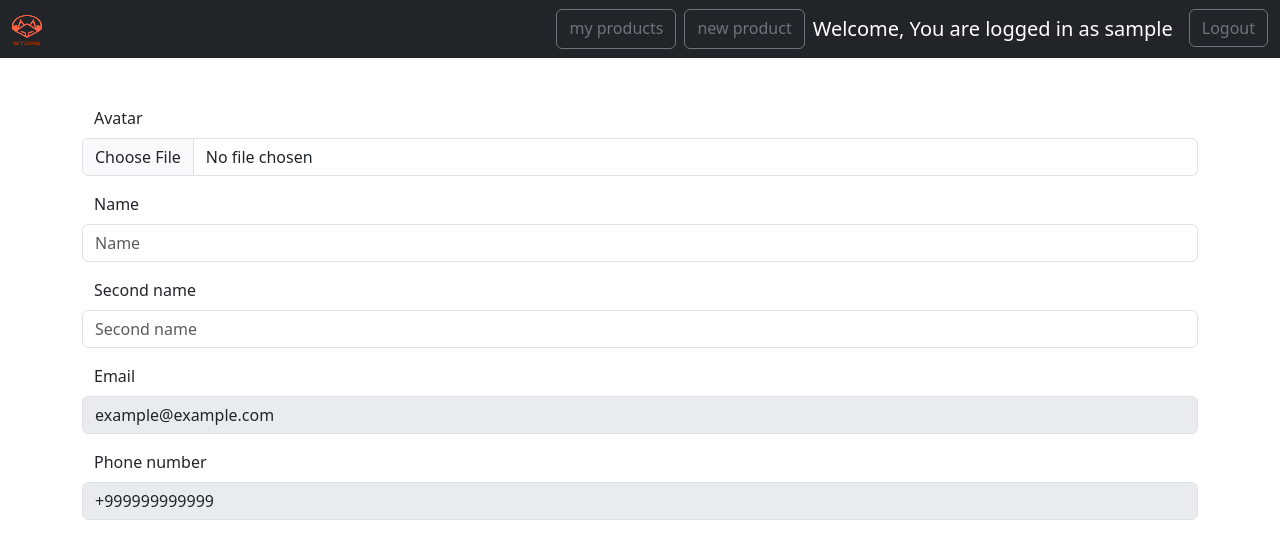
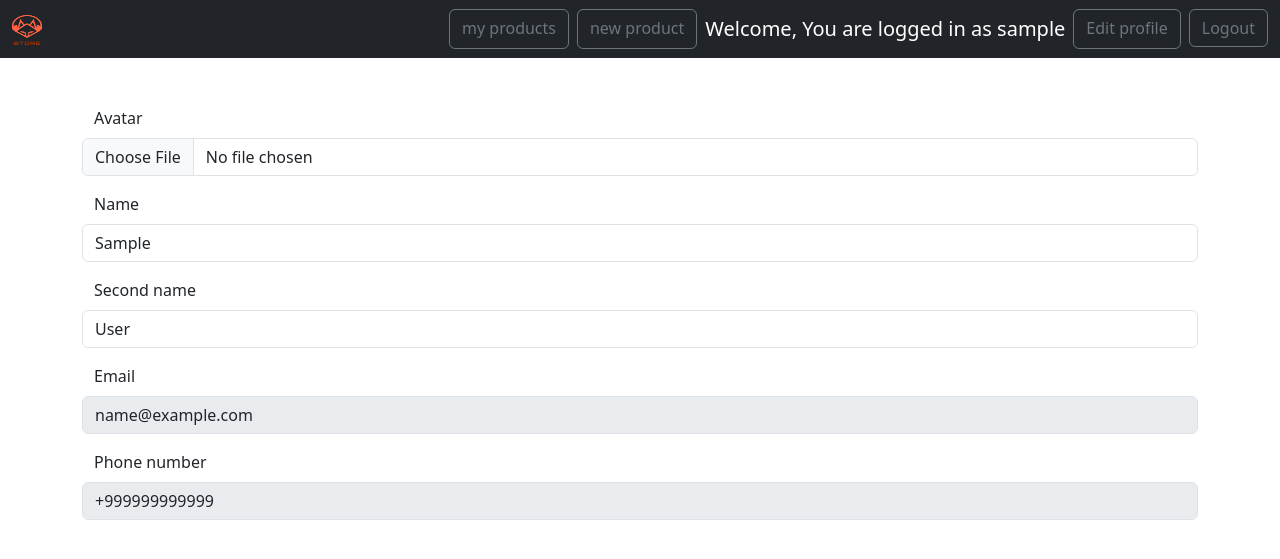
Before and after one commit to mikrise2/online-store, a Django app: page /edit-profile in a window 1280 px wide. Shown: the top 559 px of the page. Run offline with Django 4.2, Linux system fonts and the light colour scheme; the visitor is signed in with stand-in values (Sample User, id 1); some libraries are stand-ins or nearby versions.

Commit message:
edit profile

```diff
--- a/templates/includes/nav.html
+++ b/templates/includes/nav.html
@@ -19,7 +19,8 @@
                 {% if user.is_authenticated %}
                     <a class="me-2 btn btn-outline-secondary text-nowrap text-centre" href="/my-products">my products</a>
                     <a class="me-2 btn btn-outline-secondary text-nowrap text-centre" href="/create-product">new product</a>
-                    <a class="navbar-brand" style="color: white">Welcome, You are logged in as {{ user.username }}</a>
+                    <a class="navbar-brand me-2" style="color: white">Welcome, You are logged in as {{ user.username }}</a>
+                    <a class="me-2 btn btn-outline-secondary text-nowrap text-centre" href="/edit-profile">Edit profile</a>
                     <form action="/logout">
                         <button type="submit" class="btn btn-outline-secondary">Logout</button>
                     </form>
--- a/templates/profile-edit.html
+++ b/templates/profile-edit.html
@@ -12,15 +12,15 @@
                 </div>
                 <div class="row d-flex justify-content-center mt-3">
                     <label for="name" class="form-label">Name</label>
-                    <input type="text" class="form-control" id="name" placeholder="Name">
+                    <input type="text" class="form-control" id="name" placeholder="Name" value="{{ user.first_name }}">
                 </div>
                 <div class="row d-flex justify-content-center mt-3">
                     <label for="second-name" class="form-label">Second name</label>
-                    <input type="text" class="form-control" id="second-name" placeholder="Second name">
+                    <input type="text" class="form-control" id="second-name" placeholder="Second name" value="{{ user.last_name }}">
                 </div>
                 <div class="row d-flex justify-content-center mt-3">
                     <label for="email" class="form-label">Email</label>
-                    <input type="email" class="form-control" id="email" value="example@example.com" aria-label="example@example.com" disabled readonly>
+                    <input type="email" class="form-control" id="email" value="{{ user.email }}" aria-label="example@example.com" disabled readonly>
                 </div>
                 <div class="row d-flex justify-content-center mt-3">
                     <label for="tel" class="form-label">Phone number</label>
```
